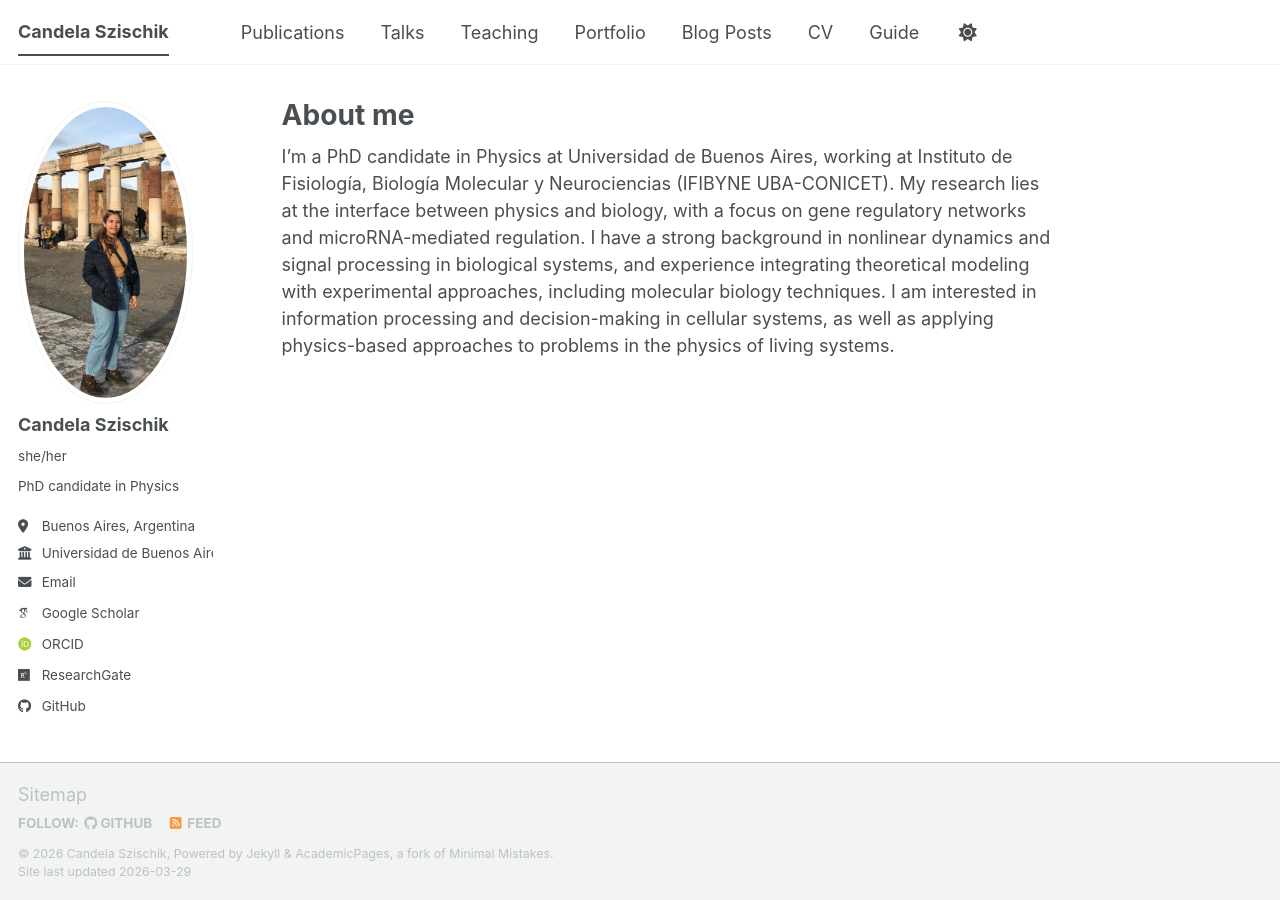
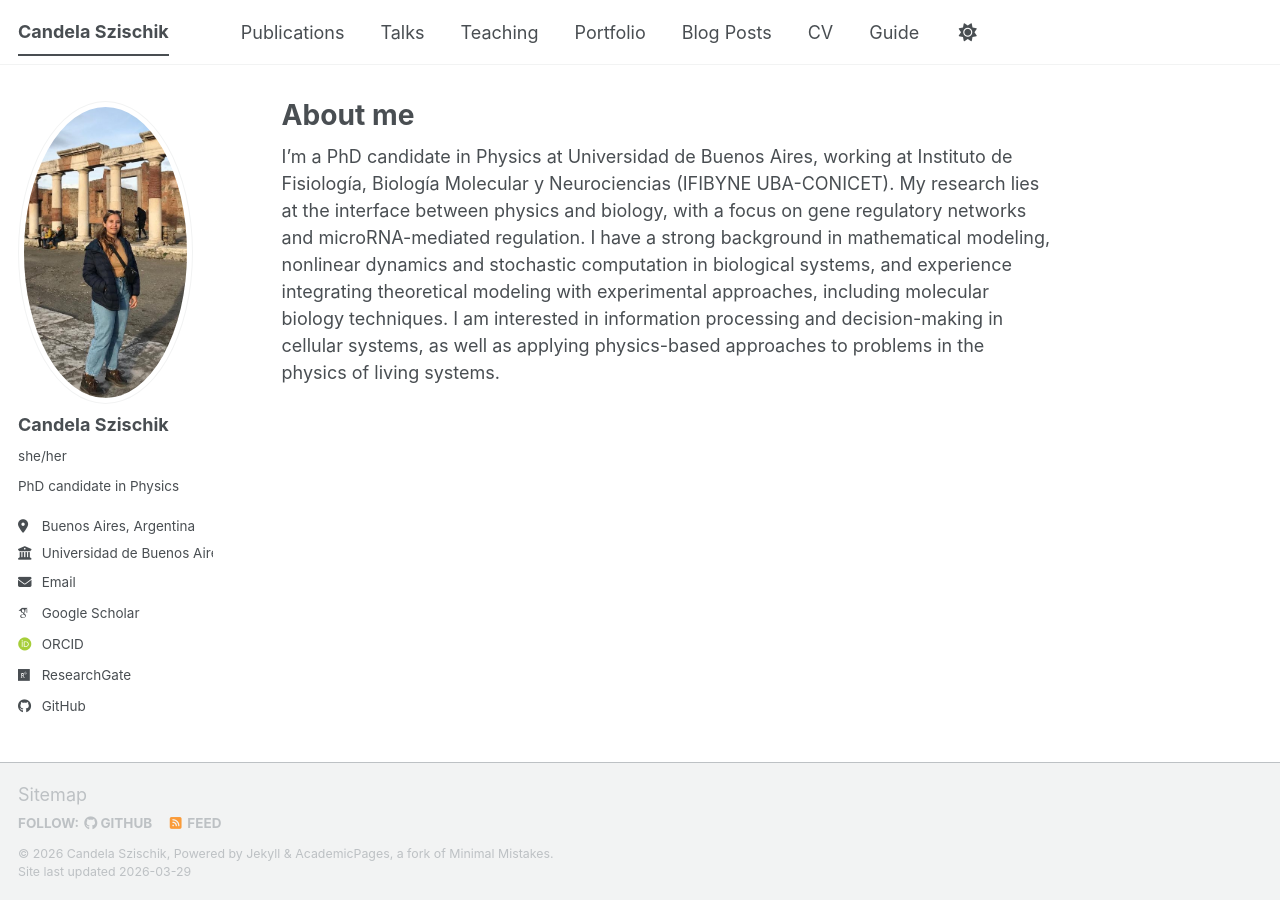
Before and after one commit to candesz/candelaszischik.github.io, a Jekyll site: the page built from _pages/about.md, in a window 1280 px wide. Built offline with Jekyll 4.4.1, drawn with Linux system fonts in a browser that asks for light colours; some web fonts are replaced; a script bundle is joined from its source files by our own code; library files that are not in the unit come from our copies.

Commit message:
Update about.md

```diff
--- a/_pages/about.md
+++ b/_pages/about.md
@@ -7,4 +7,4 @@ redirect_from:
   - /about.html
 ---
 
- I'm a PhD candidate in Physics at Universidad de Buenos Aires, working at Instituto de Fisiología, Biología Molecular y Neurociencias (IFIBYNE UBA-CONICET). My research lies at the interface between physics and biology, with a focus on gene regulatory networks and microRNA-mediated regulation. I have a strong background in nonlinear dynamics and signal processing in biological systems, and experience integrating theoretical modeling with experimental approaches, including molecular biology techniques. I am interested in information processing and decision-making in cellular systems, as well as applying physics-based approaches to problems in the physics of living systems.
+ I'm a PhD candidate in Physics at Universidad de Buenos Aires, working at Instituto de Fisiología, Biología Molecular y Neurociencias (IFIBYNE UBA-CONICET). My research lies at the interface between physics and biology, with a focus on gene regulatory networks and microRNA-mediated regulation. I have a strong background in mathematical modeling, nonlinear dynamics and stochastic computation in biological systems, and experience integrating theoretical modeling with experimental approaches, including molecular biology techniques. I am interested in information processing and decision-making in cellular systems, as well as applying physics-based approaches to problems in the physics of living systems.
```
